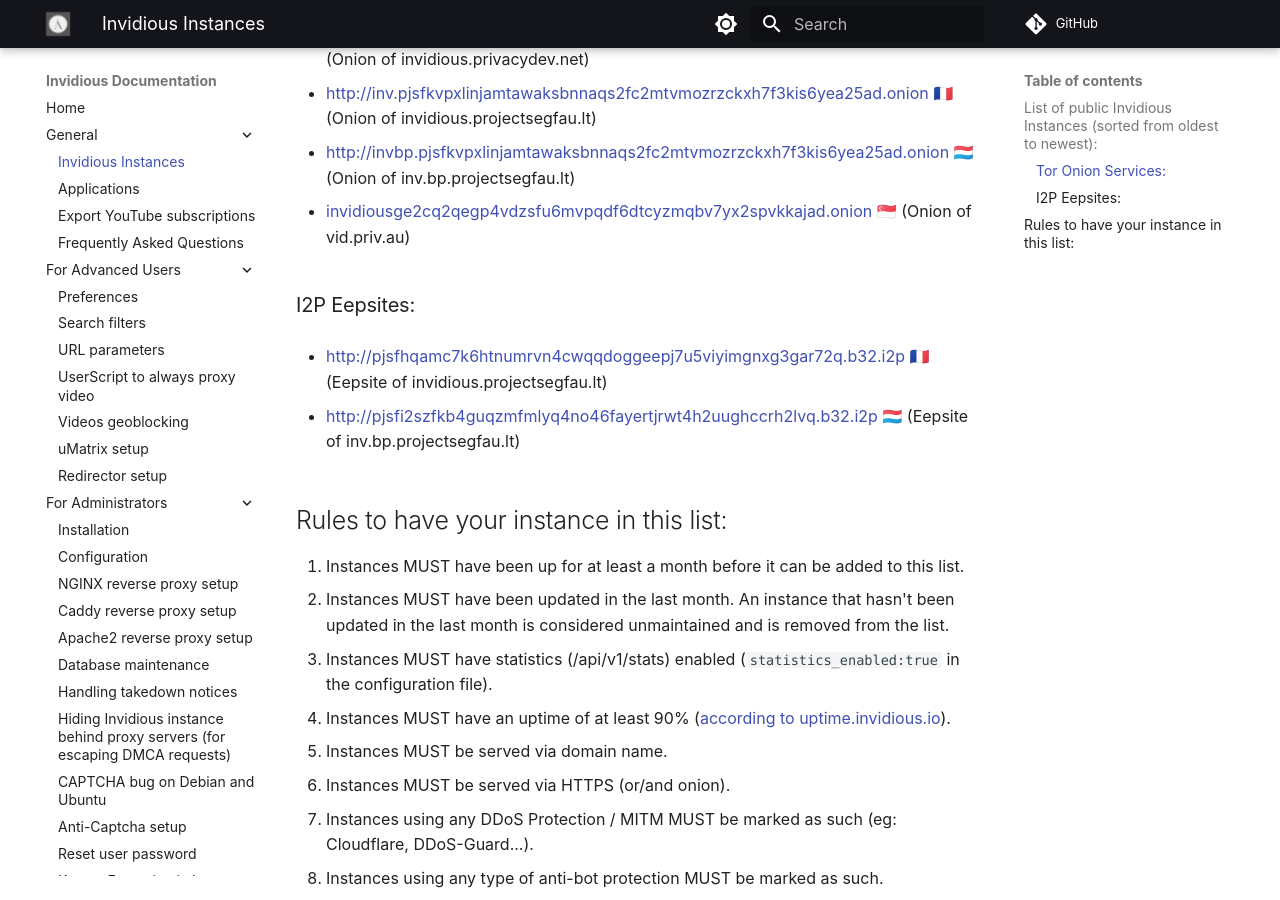
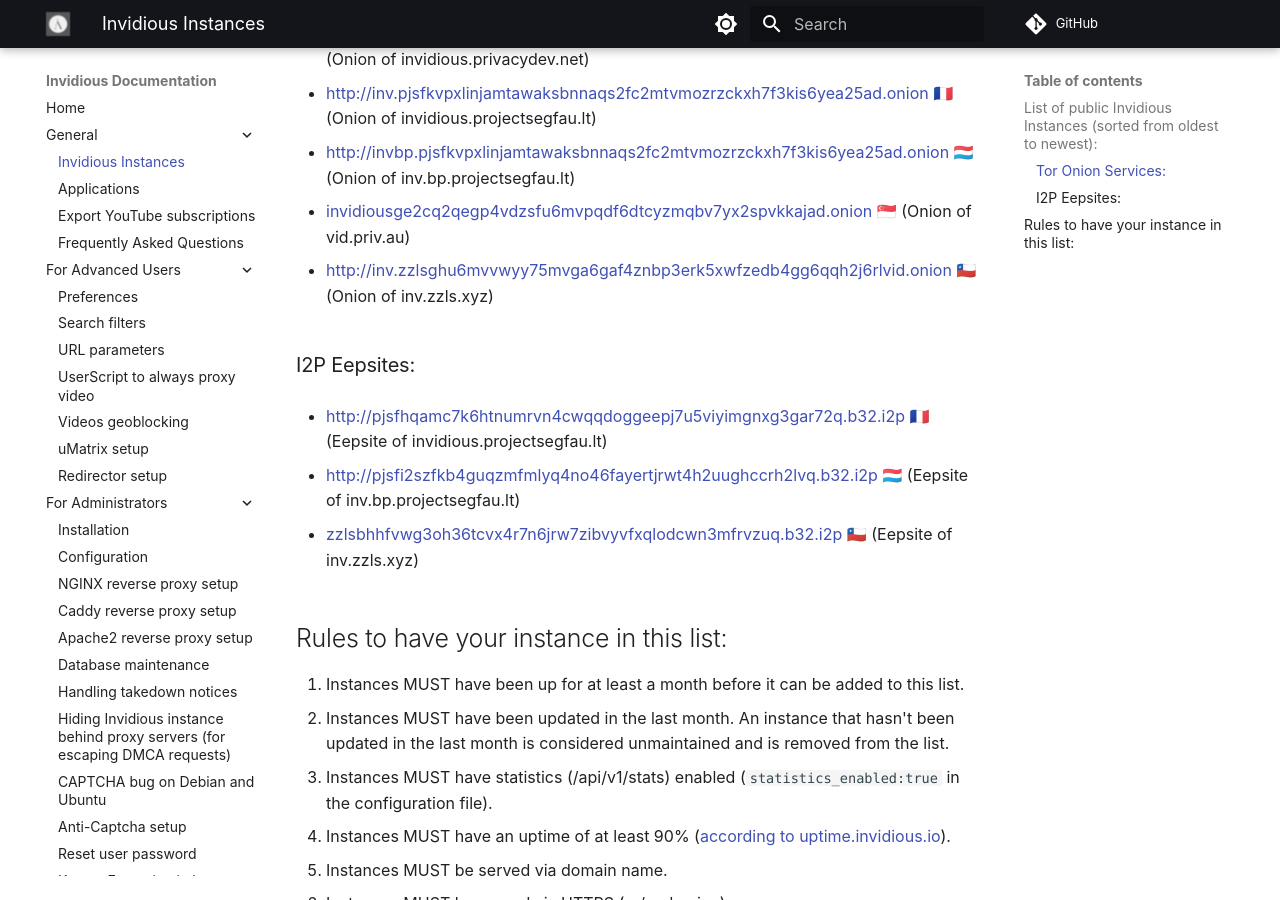
Before and after one commit to iv-org/documentation, an MkDocs documentation site: the page built from docs/instances.md, in a window 1280 px wide and 900 px high, scrolled down 2116 px. Built offline with MkDocs 1.6.1 and Material for MkDocs 9.7.7, drawn with Linux system fonts in a browser that asks for light colours; comment, search, counter and statistics services are not loaded.

Commit message:
Add I2P and Tor addresses for inv.zzls.xyz

```diff
--- a/docs/instances.md
+++ b/docs/instances.md
@@ -97,11 +97,15 @@
 
 * [invidiousge2cq2qegp4vdzsfu6mvpqdf6dtcyzmqbv7yx2spvkkajad.onion](http://invidiousge2cq2qegp4vdzsfu6mvpqdf6dtcyzmqbv7yx2spvkkajad.onion) 🇸🇬 (Onion of vid.priv.au)
 
+* [http://inv.zzlsghu6mvvwyy75mvga6gaf4znbp3erk5xwfzedb4gg6qqh2j6rlvid.onion](http://inv.zzlsghu6mvvwyy75mvga6gaf4znbp3erk5xwfzedb4gg6qqh2j6rlvid.onion) 🇨🇱 (Onion of inv.zzls.xyz)
+
 ### I2P Eepsites:
 
 * [http://pjsfhqamc7k6htnumrvn4cwqqdoggeepj7u5viyimgnxg3gar72q.b32.i2p](http://pjsfhqamc7k6htnumrvn4cwqqdoggeepj7u5viyimgnxg3gar72q.b32.i2p) 🇫🇷 (Eepsite of invidious.projectsegfau.lt)
 
 * [http://pjsfi2szfkb4guqzmfmlyq4no46fayertjrwt4h2uughccrh2lvq.b32.i2p](http://pjsfi2szfkb4guqzmfmlyq4no46fayertjrwt4h2uughccrh2lvq.b32.i2p) 🇱🇺 (Eepsite of inv.bp.projectsegfau.lt)
+
+* [zzlsbhhfvwg3oh36tcvx4r7n6jrw7zibvyvfxqlodcwn3mfrvzuq.b32.i2p](http://zzlsbhhfvwg3oh36tcvx4r7n6jrw7zibvyvfxqlodcwn3mfrvzuq.b32.i2p) 🇨🇱 (Eepsite of inv.zzls.xyz)
 
 ## Rules to have your instance in this list:
 
```
